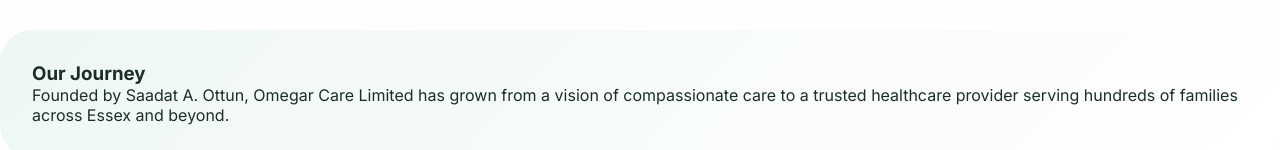
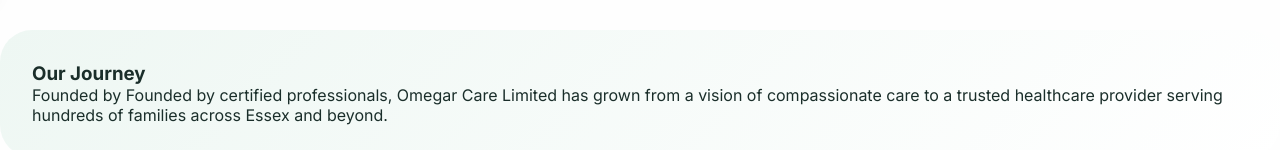
Before and after one commit to delux1000/omega, a website: page public/about.html in a window 1280 px wide. Shown: the part 802-952 px from the top of the page. Drawn offline with nearby package versions, Linux system fonts and the light colour scheme.

Commit message:
Update about.html

```diff
--- a/public/about.html
+++ b/public/about.html
@@ -5,7 +5,7 @@
 <div class="page-header"><div class="container"><h1>About Omegar Care</h1><p>Compassionate, Professional, Family-Centered Since 2020</p></div></div>
 <div class="container" style="padding: 3rem 0;">
     <div style="display: flex; flex-wrap: wrap; gap: 3rem; margin-bottom: 3rem;"><div style="flex:1" data-aos="fade-right"><img src="https://images.pexels.com/photos/7578862/pexels-photo-7578862.jpeg?auto=compress&cs=tinysrgb&w=600" style="width:100%; border-radius: 32px;"></div><div style="flex:1" data-aos="fade-left"><h2>Our Mission</h2><p>To provide exceptional, person-centered care that empowers individuals to live independently with dignity and respect.</p><div class="video-container" style="margin-top:1rem;"><iframe src="https://www.youtube.com/embed/8yVcB0Lc8cU?rel=0" frameborder="0" allowfullscreen></iframe></div></div></div>
-    <div style="background:linear-gradient(135deg,#eef7f3,#ffffff); border-radius: 32px; padding: 2rem; margin-bottom: 2rem;"><h3>Our Journey</h3><p>Founded by Saadat A. Ottun, Omegar Care Limited has grown from a vision of compassionate care to a trusted healthcare provider serving hundreds of families across Essex and beyond.</p></div>
+    <div style="background:linear-gradient(135deg,#eef7f3,#ffffff); border-radius: 32px; padding: 2rem; margin-bottom: 2rem;"><h3>Our Journey</h3><p>Founded by Founded by certified professionals, Omegar Care Limited has grown from a vision of compassionate care to a trusted healthcare provider serving hundreds of families across Essex and beyond.</p></div>
     <div class="services-grid"><div class="service-card"><img src="https://images.pexels.com/photos/6646919/pexels-photo-6646919.jpeg?auto=compress&cs=tinysrgb&w=400"><i class="fas fa-medal"></i><h3>Our Values</h3><p>Compassion, Integrity, Excellence, Respect</p></div><div class="service-card"><img src="https://images.pexels.com/photos/4226738/pexels-photo-4226738.jpeg?auto=compress&cs=tinysrgb&w=400"><i class="fas fa-chart-line"></i><h3>Our Impact</h3><p>500+ families served, 98% satisfaction rate</p></div><div class="service-card"><img src="https://images.pexels.com/photos/4101143/pexels-photo-4101143.jpeg?auto=compress&cs=tinysrgb&w=400"><i class="fas fa-globe"></i><h3>Our Reach</h3><p>Serving Tilbury, Essex, and surrounding areas</p></div></div>
     <div class="ad-banner"><i class="fas fa-hand-holding-heart"></i><h3>Join Our Care Family</h3><p>We're always looking for compassionate carers to join our team</p><a href="/contact" class="btn-primary" style="background:white; color:#1d6f5c;">Careers →</a></div>
 </div>
```
